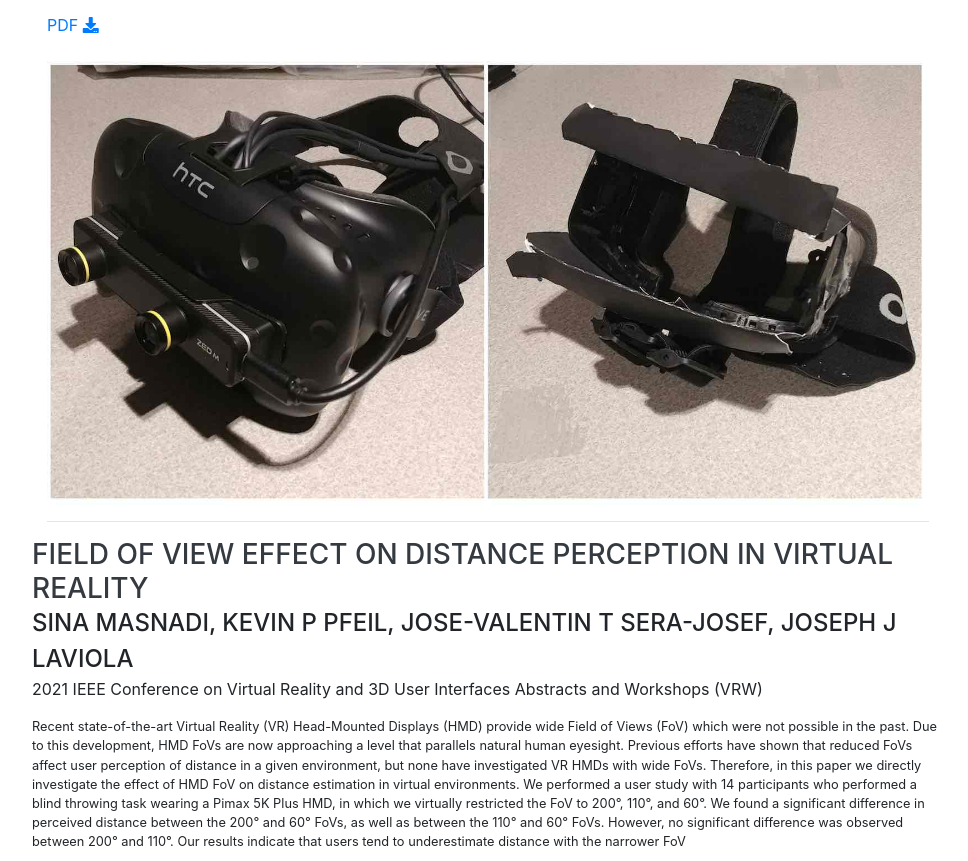
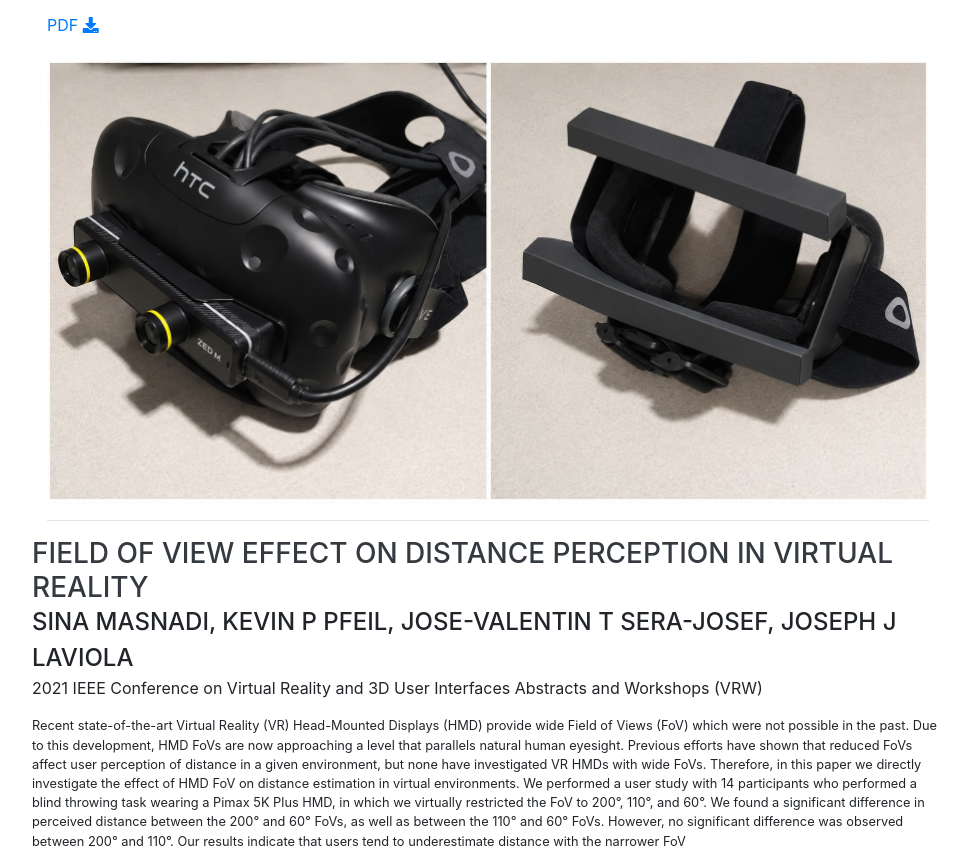
Before and after one commit to sina-masnadi/sina-masnadi, a website with bundled scripts: page index.html in a window 1280 px wide. Shown: the part 2165-3026 px from the top of the page, without its empty margins (288-1256 px from the left). Built offline with nearby package versions, Linux system fonts and the light colour scheme; a web font is replaced by a local one.

Commit message:
Update image source in index.html

```diff
--- a/index.html
+++ b/index.html
@@ -186,7 +186,7 @@
                         <br/>
                         <a href="/img/pub/vr_shell.jpg">
                             <img width="100%"
-                                 src="/img/pub/vr_shell_s.jpg"
+                                 src="/img/pub/vr_shell_s_2.jpg"
                                  alt="htc vive video pass-through headset using zed mini camera. A VR headset shell to limit user's field of view."/>
                         </a>
 
```
